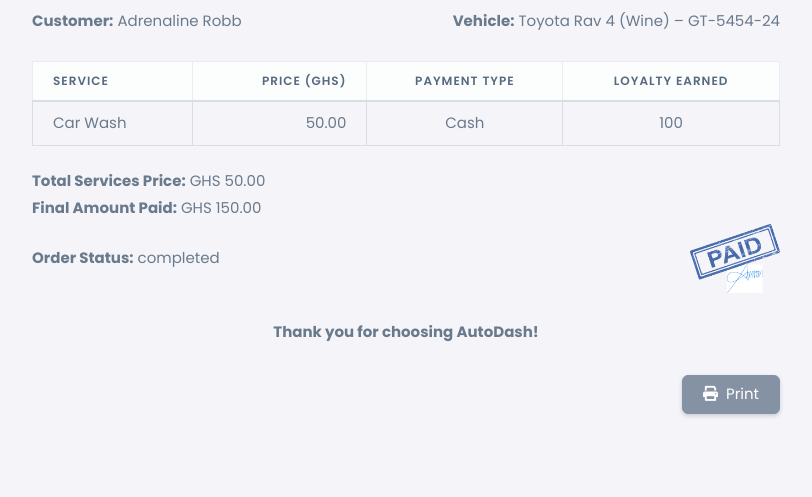
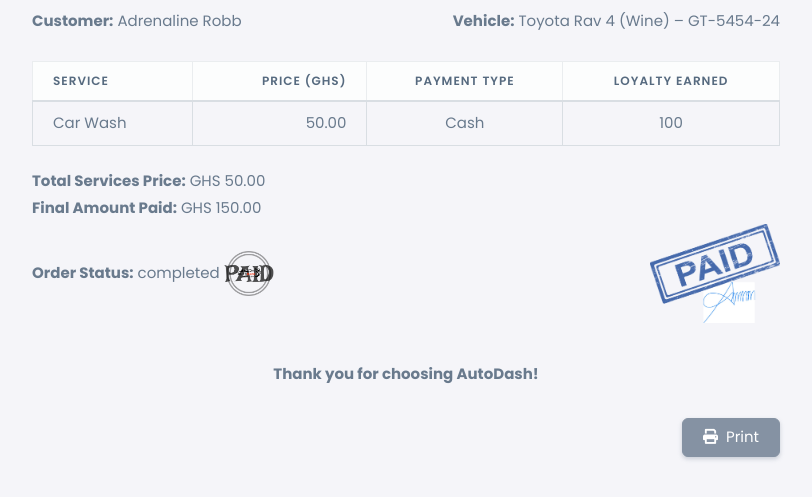
Before and after one commit to mikegyamfi/auto-dash, a Django app: page /service/18/receipt/ in a window 1280 px wide. Shown: the part 303-800 px from the top of the page, without its empty margins (234-1046 px from the left). Run offline with Django 5.2, Linux system fonts and the light colour scheme; data comes from the database, SQL or seed files in the repository; both versions use the stored data as it was after the commit; some libraries are stand-ins or nearby versions.

Commit message:
add the previous paid stamp too

```diff
--- a/autodash_App/templates/layouts/workers/service_receipt.html
+++ b/autodash_App/templates/layouts/workers/service_receipt.html
@@ -179,8 +179,15 @@
 
       <p class="mb-1 d-flex align-items-center justify-content-between">
   <span class="d-inline-flex align-items-center gap-1">
+
     <strong>Order Status:</strong>
-    <span>{{ service_order.status }}</span>
+    <span class="mr-0">{{ service_order.status }}</span>
+    <img
+      src="{% static 'assets/img/Paid.png' %}"
+      alt="Paid"
+      class="paid-inline flex-shrink-0"
+      style="width: 50px; height:auto;"
+    >
   </span>
 
   {% if service_order.status == "completed" %}
@@ -188,9 +195,11 @@
       src="{% static 'assets/img/stamp.png' %}"
       alt="Paid"
       class="paid-inline ms-3 flex-shrink-0"
-      style="width: 90px; height:auto;"
+      style="width: 130px; height:auto;"
     >
   {% endif %}
+
+        <p></p>
 </p>
 
     </div>
```
Also changed, not shown: db.sqlite3.
